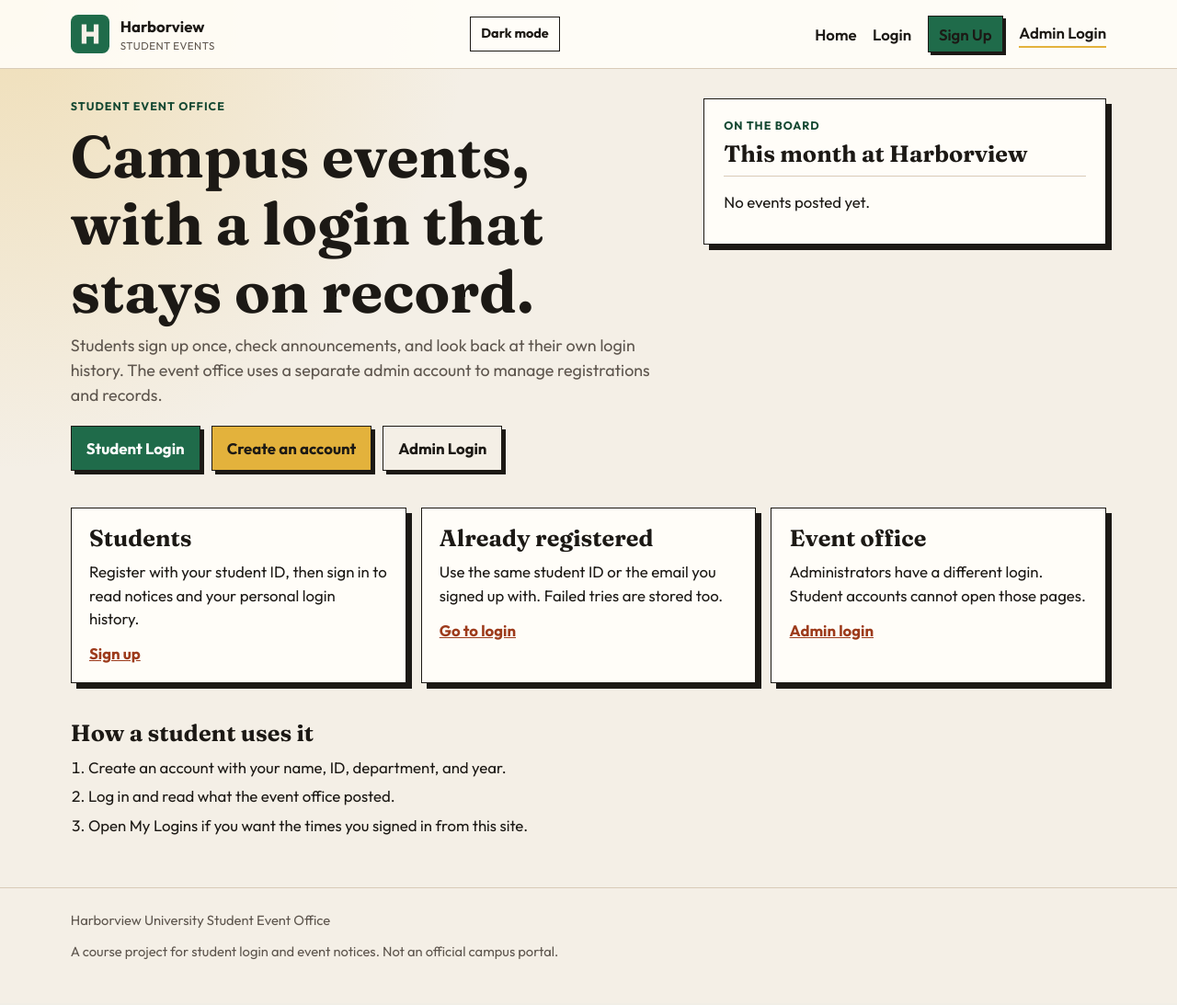
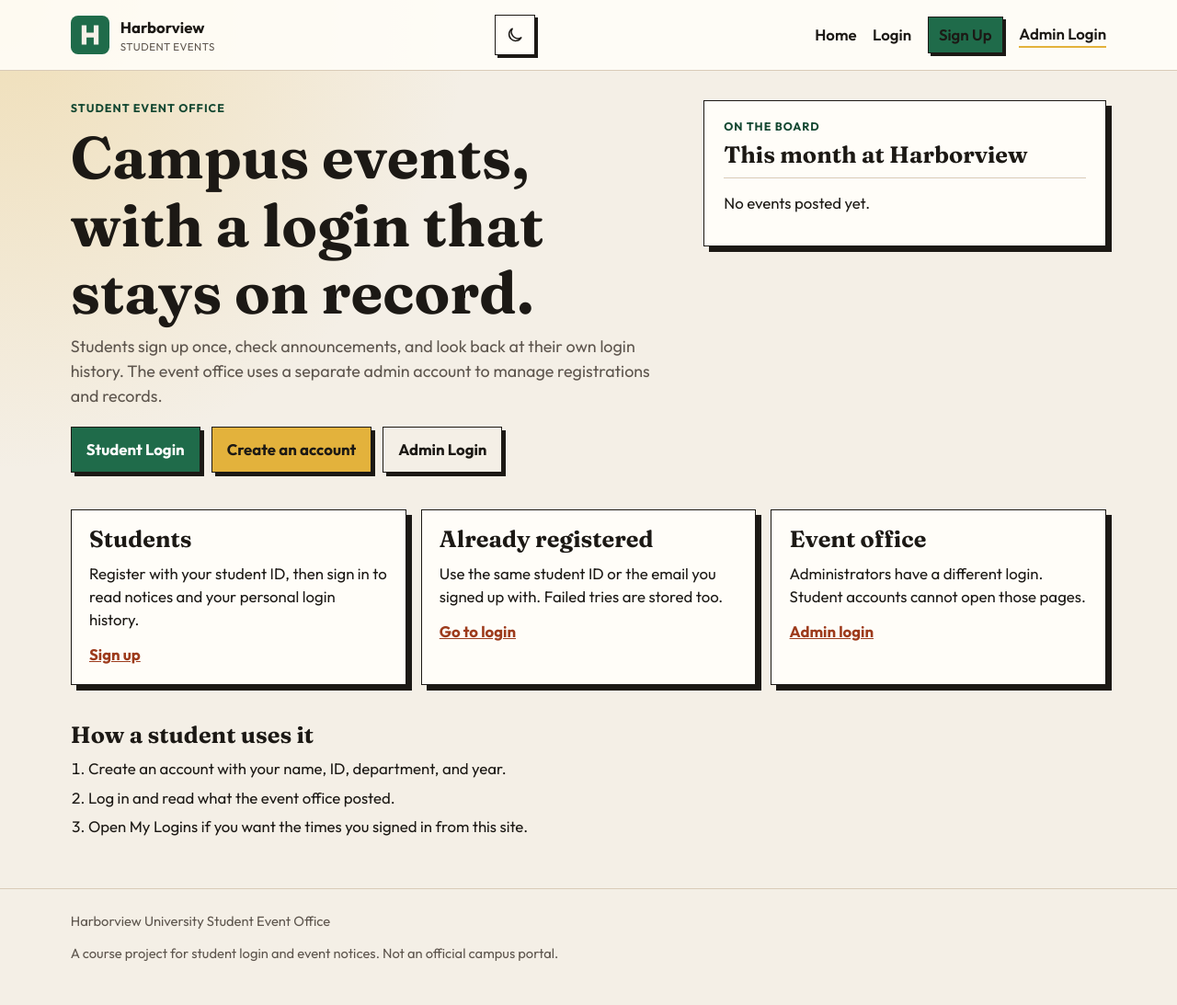
Before and after one commit to Taotie0017/Harborview, a Flask app: page / in a window 1280 px wide. Shown: the whole page at 92% size. Before the commit the page ends 1043 px from the top, so only its background shows below. Run offline with Flask 3, Linux system fonts and the light colour scheme; data that the repository does not hold is empty; parts of the project's set-up code (start-up, migrations or seed data) failed here and were passed over; some libraries are stand-ins or nearby versions.

Commit message:
changed the button to an ican and change the color scheme of the darkmode

```diff
--- a/public/static/css/style.css
+++ b/public/static/css/style.css
@@ -24,6 +24,7 @@
   --badge-bad-bg: #f8e6df;
   --badge-off-bg: #ece7df;
   --empty-bg: rgba(255, 253, 248, 0.7);
+  --page-glow: rgba(227, 178, 60, 0.28);
   --sidebar-bg: #1c1915;
   --sidebar-fg: #f7f1e8;
   --sidebar-hover-bg: #f4efe6;
@@ -75,7 +77,7 @@ body {
   min-height: 100vh;
   color: var(--ink);
   background:
-    radial-gradient(circle at top left, rgba(227, 178, 60, 0.28), transparent 32rem),
+    radial-gradient(circle at top left, var(--page-glow), transparent 32rem),
     var(--paper);
   font-family: var(--sans);
   font-size: 1.05rem;
@@ -171,14 +173,27 @@ p { margin: 0 0 0.8rem; }
 
 .theme-toggle {
   flex: 0 0 auto;
+  display: inline-grid;
+  place-items: center;
+  width: 2.75rem;
+  height: 2.75rem;
   border: 1px solid var(--ink);
   background: var(--card);
   color: var(--ink);
-  padding: 0.45rem 0.7rem;
-  font: inherit;
-  font-size: 0.9rem;
-  font-weight: 650;
+  padding: 0.55rem;
   cursor: pointer;
+  box-shadow: 3px 3px 0 var(--ink);
+}
+
+.theme-toggle svg {
+  display: block;
+  width: 1.25rem;
+  height: 1.25rem;
+  fill: none;
+  stroke: currentColor;
+  stroke-linecap: round;
+  stroke-linejoin: round;
+  stroke-width: 1.8;
 }
 
 .theme-toggle:hover { background: var(--table-hover-bg); }
--- a/public/static/js/main.js
+++ b/public/static/js/main.js
@@ -5,8 +5,11 @@ function setTheme(theme) {
   document.documentElement.dataset.theme = theme;
   document.querySelectorAll("[data-theme-toggle]").forEach((button) => {
     const isDark = theme === "dark";
-    button.textContent = isDark ? "Light mode" : "Dark mode";
+    button.innerHTML = isDark
+      ? '<svg viewBox="0 0 24 24" aria-hidden="true" focusable="false"><circle cx="12" cy="12" r="4"></circle><path d="M12 2v2m0 16v2M4.93 4.93l1.42 1.42m11.3 11.3 1.42 1.42M2 12h2m16 0h2M4.93 19.07l1.42-1.42m11.3-11.3 1.42-1.42"></path></svg>'
+      : '<svg viewBox="0 0 24 24" aria-hidden="true" focusable="false"><path d="M20.2 15.4A8.5 8.5 0 0 1 8.6 3.8 8.5 8.5 0 1 0 20.2 15.4Z"></path></svg>';
     button.setAttribute("aria-label", `Switch to ${isDark ? "light" : "dark"} mode`);
+    button.setAttribute("title", `Switch to ${isDark ? "light" : "dark"} mode`);
     button.setAttribute("aria-pressed", isDark ? "true" : "false");
   });
 }
--- a/templates/admin/base.html
+++ b/templates/admin/base.html
@@ -28,7 +28,7 @@
         <input type="hidden" name="csrf_token" value="{{ csrf_token() }}">
         <button class="button button-ghost button-small" type="submit">Log out</button>
       </form>
-      <button class="theme-toggle sidebar-theme-toggle" type="button" data-theme-toggle aria-pressed="false">Dark mode</button>
+      <button class="theme-toggle sidebar-theme-toggle" type="button" data-theme-toggle aria-label="Switch to dark mode" title="Switch to dark mode" aria-pressed="false"><svg viewBox="0 0 24 24" aria-hidden="true" focusable="false"><path d="M20.2 15.4A8.5 8.5 0 0 1 8.6 3.8 8.5 8.5 0 1 0 20.2 15.4Z"></path></svg></button>
     </aside>
     <div class="admin-main" id="content">
       {% include "partials/flashes.html" %}
--- a/templates/base.html
+++ b/templates/base.html
@@ -10,7 +10,7 @@
       </span>
     </a>
     <button class="nav-toggle" type="button" aria-expanded="false" aria-controls="site-nav">Menu</button>
-    <button class="theme-toggle" type="button" data-theme-toggle aria-pressed="false">Dark mode</button>
+    <button class="theme-toggle" type="button" data-theme-toggle aria-label="Switch to dark mode" title="Switch to dark mode" aria-pressed="false"><svg viewBox="0 0 24 24" aria-hidden="true" focusable="false"><path d="M20.2 15.4A8.5 8.5 0 0 1 8.6 3.8 8.5 8.5 0 1 0 20.2 15.4Z"></path></svg></button>
     <nav id="site-nav" class="site-nav">
       <a href="{{ url_for('public.welcome') }}">Home</a>
       {% if current_role == "student" %}
```
Also changed, not shown: other parts of public/static/css/style.css (+39 -33 lines), tests/vercel.test.mjs (+2 -0 lines), lib/app.mjs.
